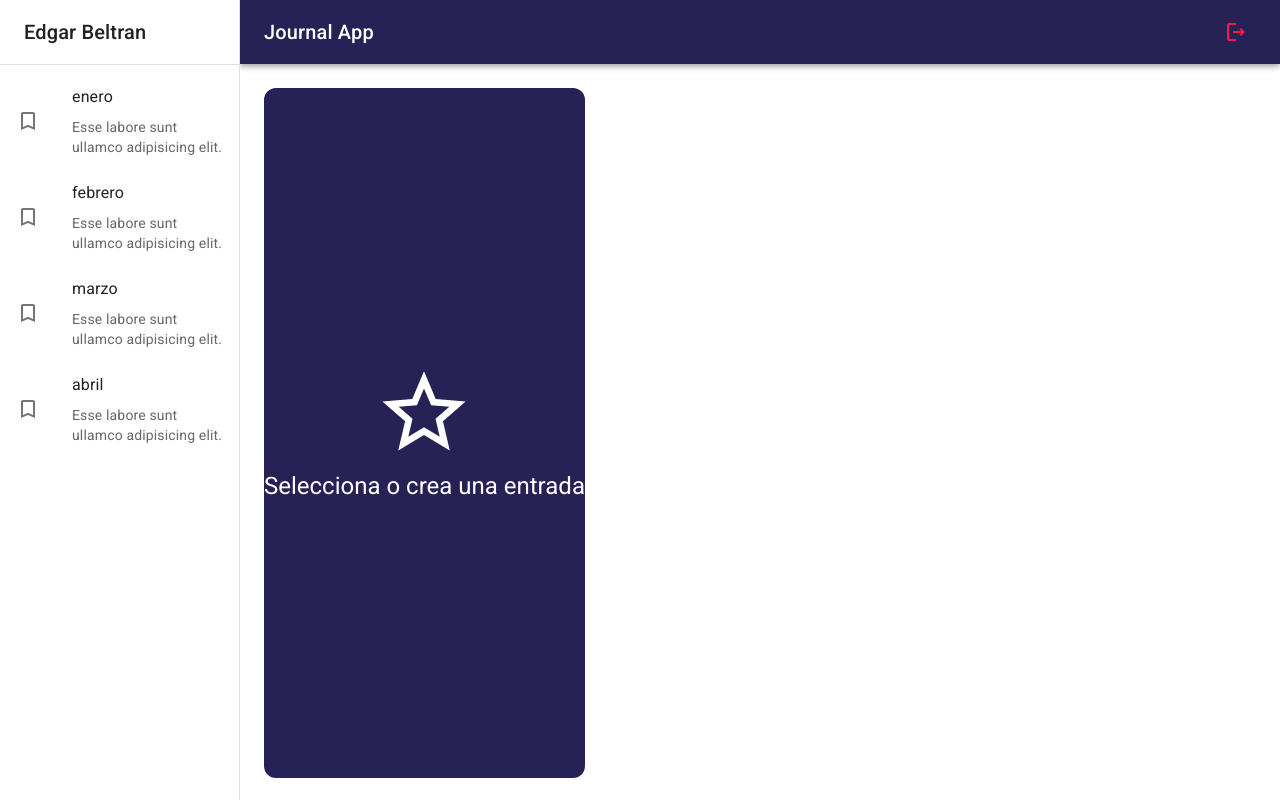
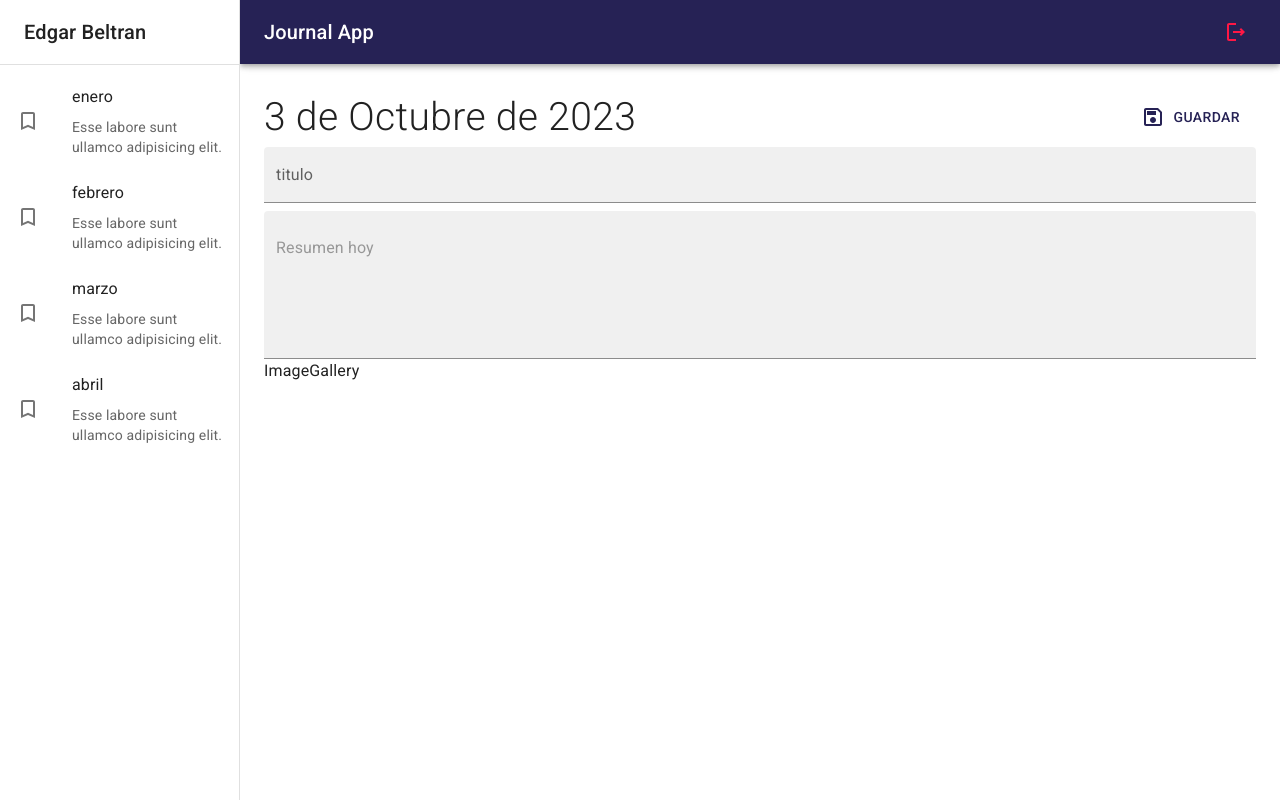
Before and after one commit to e1230/journal-app-e1230, a React (Vite) app: page / in a window 1280 px wide. Built offline with nearby package versions, Linux system fonts and the light colour scheme.

Commit message:
Página NoteView

```diff
--- /dev/null
+++ b/src/journal/components/ImageGallery.jsx
@@ -0,0 +1,5 @@
+import React from "react";
+
+export const ImageGallery = () => {
+  return <div>ImageGallery</div>;
+};
--- a/src/journal/components/index.js
+++ b/src/journal/components/index.js
@@ -1,2 +1,3 @@
 export * from "./NavBar"
 export * from "./SideBar"
+export * from "./ImageGallery"
--- a/src/journal/pages/JournalPage.jsx
+++ b/src/journal/pages/JournalPage.jsx
@@ -1,7 +1,7 @@
 import { Mail, MailOutline } from "@mui/icons-material";
 import { Typography } from "@mui/material";
 import JournalLayout from "../layout/JournalLayout";
-import { NothingSelectedView } from "../views";
+import { NoteView, NothingSelectedView } from "../views";
 
 export const JournalPage = () => {
   return (
@@ -10,7 +10,8 @@
         Aute aliquip cillum minim sint deserunt tempor voluptate culpa proident
         nulla ullamco irure ad nulla.
       </Typography> */}
-      <NothingSelectedView />
+      {/* <NothingSelectedView /> */}
+      <NoteView />
     </JournalLayout>
   );
 };
--- /dev/null
+++ b/src/journal/views/NoteView.jsx
@@ -0,0 +1,46 @@
+import { SaveOutlined } from "@mui/icons-material";
+import { Button, Grid, TextField, Typography } from "@mui/material";
+import { ImageGallery } from "../components";
+
+export const NoteView = () => {
+  return (
+    <Grid
+      container
+      direction={"row"}
+      sx={{ mb: 1 }}
+      justifyContent="space-between"
+      alignItems="center"
+    >
+      <Grid item>
+        <Typography fontSize={39} fontWeight="light">
+          3 de Octubre de 2023
+        </Typography>
+      </Grid>
+      <Grid item>
+        <Button color="primary" sx={{ padding: 2 }}>
+          <SaveOutlined sx={{ fontsize: 30, mr: 1 }} />
+          Guardar
+        </Button>
+      </Grid>
+      <Grid container>
+        <TextField
+          type={"text"}
+          variant="filled"
+          fullWidth
+          placeholder="Ingrese un título"
+          label="titulo"
+          sx={{ border: "none", mb: 1 }}
+        />
+        <TextField
+          type={"text"}
+          variant="filled"
+          fullWidth
+          multiline
+          placeholder="Resumen hoy"
+          minRows={5}
+        />
+      </Grid>
+      <ImageGallery />
+    </Grid>
+  );
+};
--- a/src/journal/views/index.js
+++ b/src/journal/views/index.js
@@ -1 +1,2 @@
 export * from "./NothingSelectedView";
+export * from "./NoteView";
```
